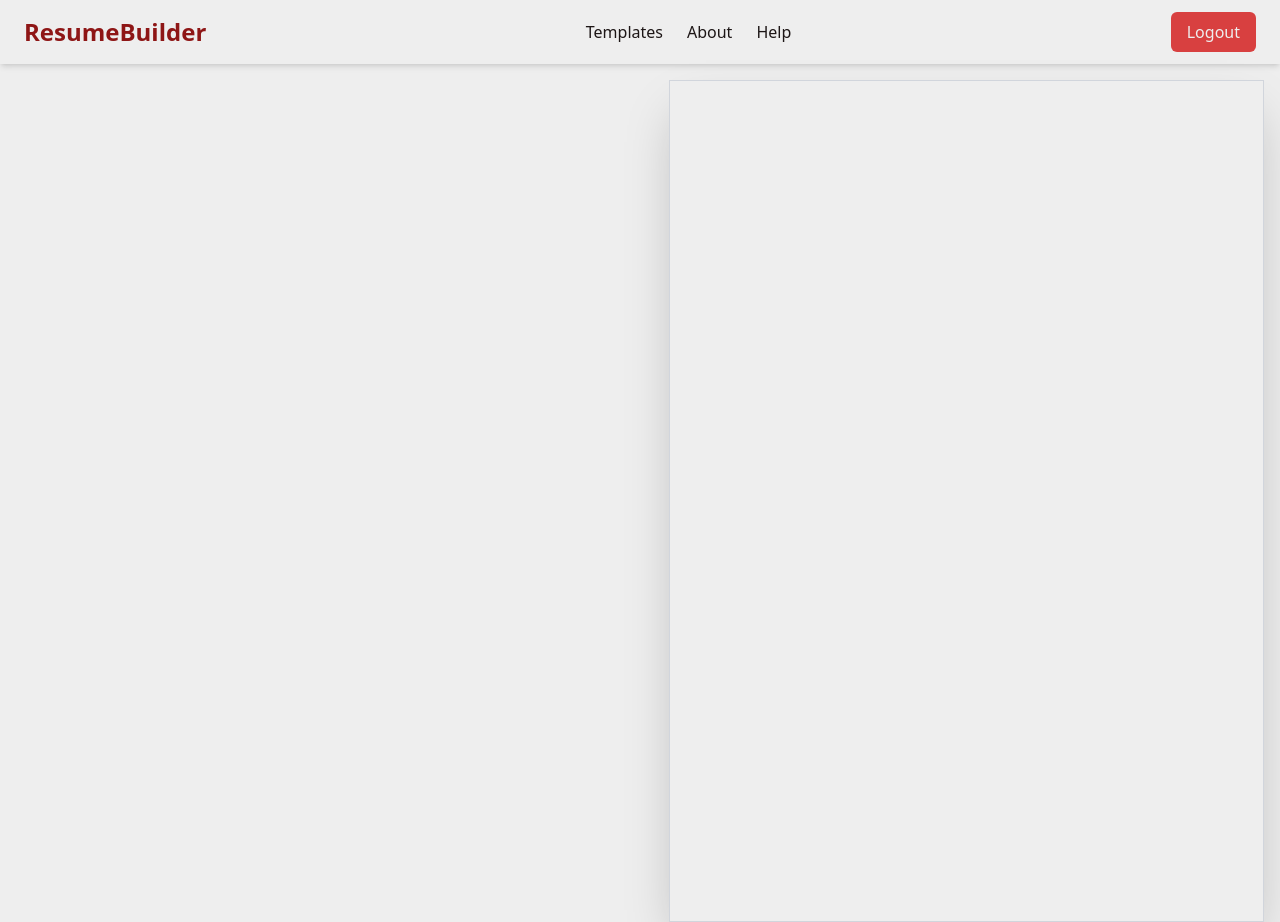
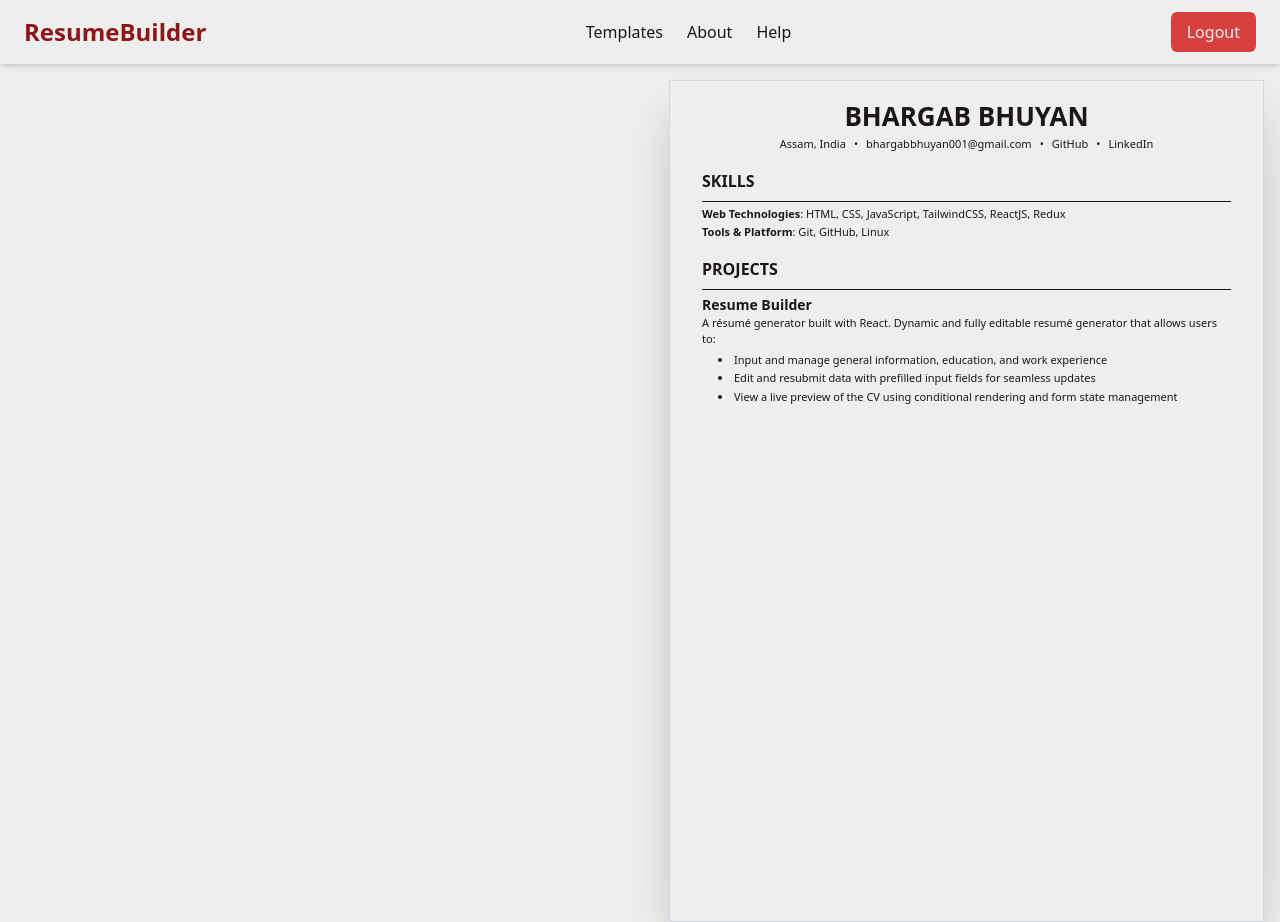
Before and after one commit to bhargablinx/resume-builder, a React (Vite) app: page / in a window 1280 px wide. Built offline with nearby package versions, Linux system fonts and the light colour scheme.

Commit message:
Create a Dummy resume template

```diff
--- /dev/null
+++ b/src/components/Resume.jsx
@@ -0,0 +1,62 @@
+export const Resume = () => {
+    return (
+        <div className="border border-gray-300 shadow-2xl w-[595px] h-[842px] p-4 px-8 flex flex-col gap-4">
+            {/* Header */}
+            <div className="text-center">
+                <div className="text-[26px] font-bold">BHARGAB BHUYAN</div>
+                <ul className="flex justify-center gap-2 text-[11px]">
+                    <li>Assam, India</li>
+                    <li>&#8226;</li>
+                    <li>bhargabbhuyan001@gmail.com</li>
+                    <li>&#8226;</li>
+                    <li>GitHub</li>
+                    <li>&#8226;</li>
+                    <li>LinkedIn</li>
+                </ul>
+            </div>
+            <SectionHeading sectionName="SKILLS">
+                <ul className="text-[11px] space-y-0.5">
+                    <li>
+                        <spam className="font-bold">Web Technologies</spam>:
+                        HTML, CSS, JavaScript, TailwindCSS, ReactJS, Redux
+                    </li>
+                    <li>
+                        <span className="font-bold">Tools & Platform</span>:
+                        Git, GitHub, Linux
+                    </li>
+                </ul>
+            </SectionHeading>
+            <SectionHeading sectionName="PROJECTS">
+                <div className="text-[14px] font-bold">Resume Builder</div>
+                <div className="text-[11px]">
+                    A résumé generator built with React. Dynamic and fully
+                    editable resumé generator that allows users to:
+                </div>
+                <ul className="list-disc list-inside space-y-0.5 text-[11px] ml-4 mt-1">
+                    <li>
+                        Input and manage general information, education, and
+                        work experience
+                    </li>
+                    <li>
+                        Edit and resubmit data with prefilled input fields for
+                        seamless updates
+                    </li>
+                    <li>
+                        View a live preview of the CV using conditional
+                        rendering and form state management
+                    </li>
+                </ul>
+            </SectionHeading>
+        </div>
+    );
+};
+
+function SectionHeading({ children, sectionName }) {
+    return (
+        <div>
+            <div className="text-[16px] font-bold mb-2">{sectionName}</div>
+            <hr className="mb-1" />
+            {children}
+        </div>
+    );
+}
--- /dev/null
+++ b/src/components/ResumeControl.jsx
@@ -0,0 +1,3 @@
+export const ResumeControl = () => {
+    return <div className="flex-1"></div>;
+};
--- a/src/pages/ResumeBuilder.jsx
+++ b/src/pages/ResumeBuilder.jsx
@@ -1,8 +1,11 @@
+import { Resume } from "../components/Resume";
+import { ResumeControl } from "../components/ResumeControl";
+
 export const ResumeBuilder = () => {
     return (
         <section className="flex gap-2 h-[80vh] m-4 justify-between">
-            <div className="flex-1"></div>
-            <div className="border border-gray-300 shadow-2xl w-[595px] h-[842px]"></div>
+            <ResumeControl />
+            <Resume />
         </section>
     );
 };
```
